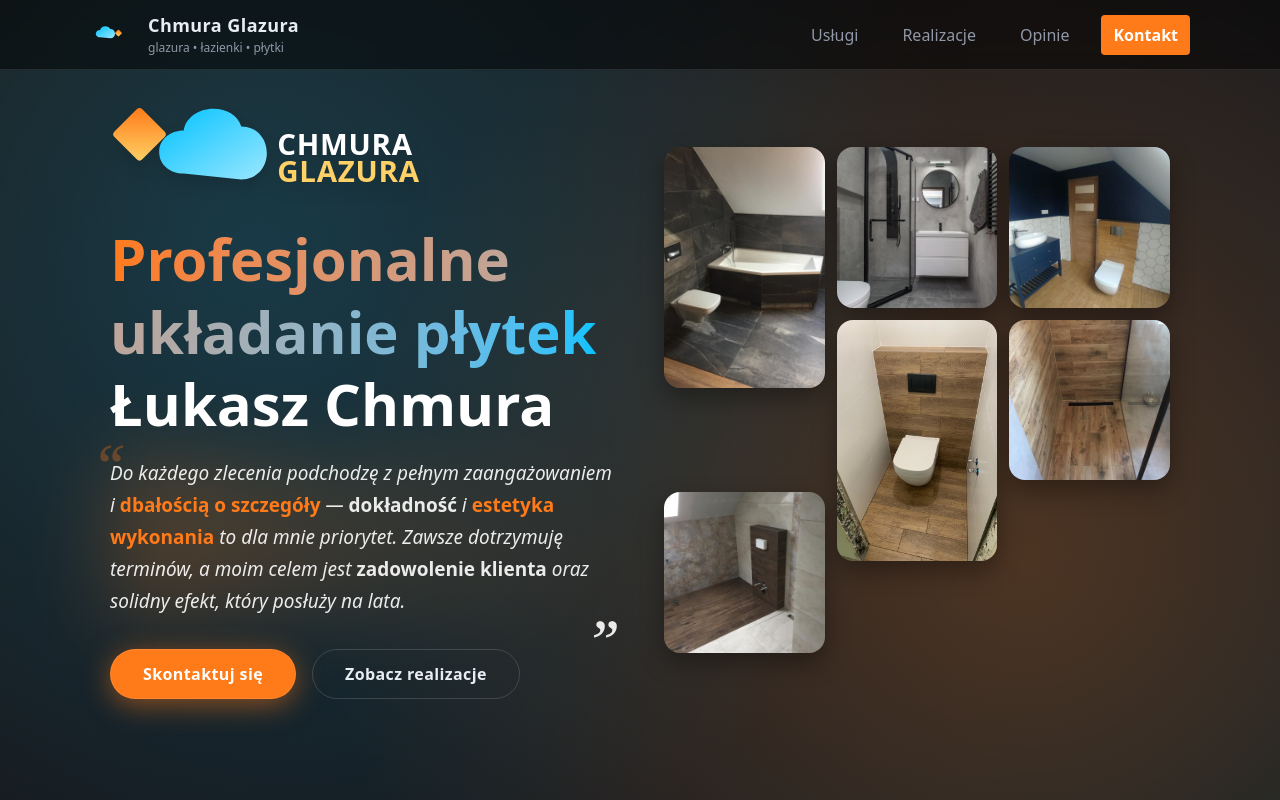
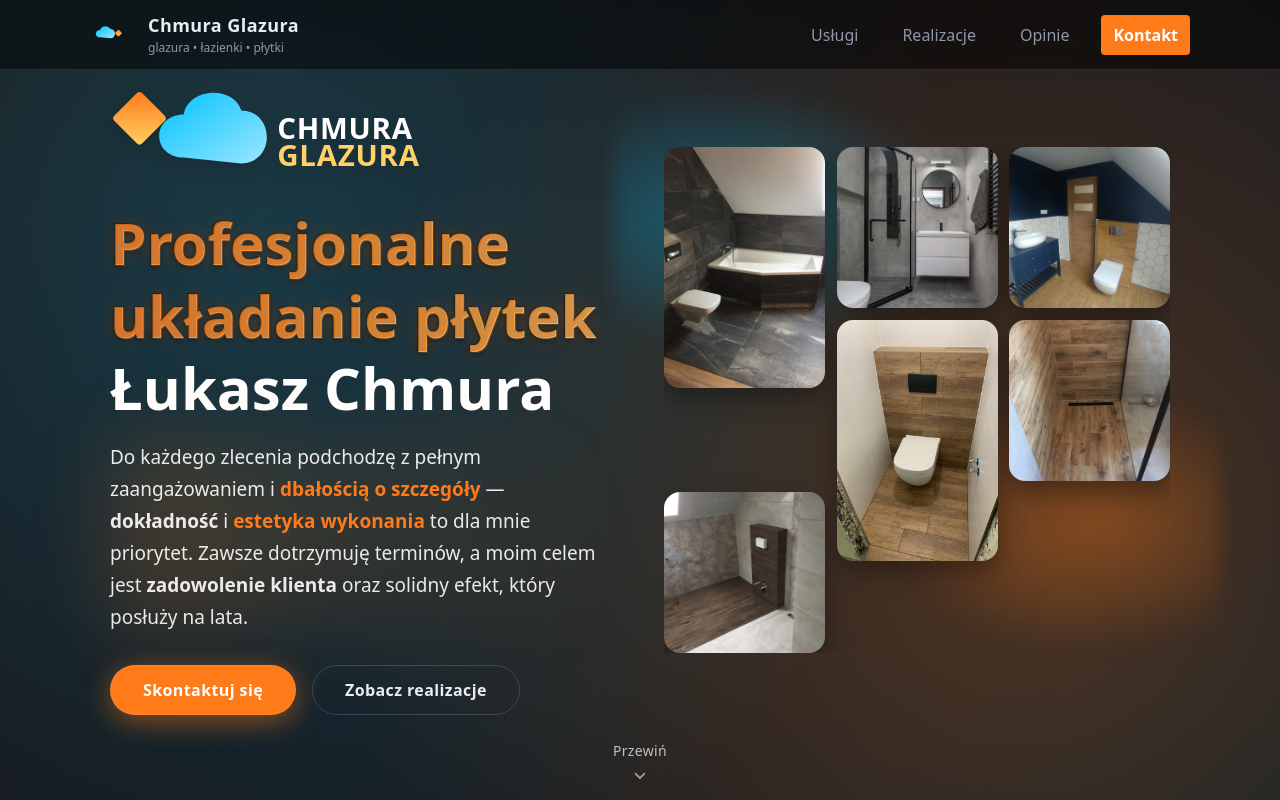
Before and after one commit to FullC0ntrol/chmura-glazura, a React (Vite) app: page / in a window 1280 px wide. Shown: the top 800 px of the page. Built offline with nearby package versions, Linux system fonts and the light colour scheme.

Commit message:
zmianaaa

```diff
--- a/src/components/Hero.jsx
+++ b/src/components/Hero.jsx
@@ -1,7 +1,7 @@
 import { useEffect } from "react";
 
 export default function Hero() {
-  // Ustawienie realnego viewportu (stabilne 100vh na mobile)
+  // Stabilne 100vh na mobile
   useEffect(() => {
     const setVH = () => {
       const vh = window.innerHeight;
@@ -24,8 +24,20 @@ export default function Hero() {
     <>
       <style>{`
         :root { --nav-h: 68px; }
-        @keyframes float { 0%,100% { transform: translateY(0) } 50% { transform: translateY(-24px) } }
-        @keyframes floatSm { 0%,100% { transform: translateY(0) } 50% { transform: translateY(-12px) } }
+
+        /* delikatne unoszenie logo (wyłączone przy reduced-motion) */
+        @keyframes float { 0%,100% { transform: translateY(0) } 50% { transform: translateY(-20px) } }
+        @keyframes floatSm { 0%,100% { transform: translateY(0) } 50% { transform: translateY(-10px) } }
+
+        /* wejście treści */
+        @keyframes riseIn { from { opacity: 0; transform: translateY(14px) } to { opacity: 1; transform: translateY(0) } }
+
+        /* pulsująca strzałka na dół */
+        @keyframes nudge { 0%,100% { transform: translateY(0) } 50% { transform: translateY(6px) } }
+
+        @media (prefers-reduced-motion: reduce) {
+          .anim-float, .anim-floatSm, .anim-rise, .scroll-cue { animation: none !important; }
+        }
       `}</style>
 
       <section
@@ -39,11 +51,11 @@ export default function Hero() {
         "
         aria-label="Chmura Glazura — profesjonalne układanie płytek"
       >
+        {/* overlay koloru */}
         <div className="pointer-events-none absolute -inset-px bg-gradient-to-br from-[rgba(255,122,24,0.06)] to-[rgba(0,194,255,0.08)]" />
 
         <div className="container relative z-10 grid grid-cols-1 md:grid-cols-2 gap-10 md:gap-12 items-center px-5">
-
-          {/* LEWA KOLUMNA — tekst + CTA */}
+          {/* LEWA KOLUMNA — copy + CTA */}
           <div className="text-center md:text-left">
             <img
               src="/logo-lockup.svg"
@@ -52,61 +64,56 @@ export default function Hero() {
                 w-[min(68%,280px)] sm:w-[min(70%,360px)] md:w-[min(70%,360px)]
                 mx-auto md:mx-0
                 mb-6 drop-shadow-xl
-                animate-[floatSm_6s_ease-in-out_infinite]
-                sm:animate-[float_6s_ease-in-out_infinite]
+                anim-floatSm sm:anim-float
+                [animation:floatSm_6s_ease-in-out_infinite] sm:[animation:float_6s_ease-in-out_infinite]
               "
               loading="eager"
             />
-
-            <h1 className="m-0 mb-4 text-[clamp(32px,5.6vw,58px)] font-extrabold leading-tight">
-              <span className="bg-gradient-to-r from-[var(--color-accent)] to-[var(--color-accent-2)] bg-clip-text text-transparent">
-                Profesjonalne układanie płytek
-              </span>
-              <br />
-              <span className="text-white">Łukasz Chmura</span>
-            </h1>
-<p
-  className="relative max-w-[700px] mx-auto md:mx-0 mb-8 text-[18px] sm:text-[19px] leading-8 text-white/90 italic"
->
-  {/* gradientowa poświata za tekstem */}
+<h1 className="m-0 mb-4 text-[clamp(32px,5.6vw,58px)] font-extrabold leading-tight relative">
   <span
-    className="absolute inset-0 -z-10 blur-2xl opacity-25 bg-gradient-to-r from-accent to-accent2"
-    aria-hidden="true"
-  ></span>
-
-  {/* duże dekoracyjne cudzysłowy */}
-  <span className="absolute -left-4 -top-2 text-[60px] text-accent/30 font-serif select-none">
-    “
+    className="
+      inline-block text-transparent bg-clip-text
+      bg-gradient-to-r from-[#ff7a18] via-[#ff8c1a] to-[#ffae42]
+      drop-shadow-[0_2px_3px_rgba(0,0,0,0.6)]
+    "
+    style={{
+      WebkitBackgroundClip: "text",
+      WebkitTextFillColor: "transparent",
+      textShadow:
+        "1px 1px 0 #fff2, -1px -1px 0 #0003, 0 0 15px rgba(255,122,24,0.25)",
+    }}
+  >
+    Profesjonalne układanie płytek
   </span>
-
-  Do każdego zlecenia podchodzę z pełnym zaangażowaniem i{" "}
-  <span className="text-accent font-semibold not-italic">
-    dbałością o szczegóły
-  </span>{" "}
-  — <span className="text-accent2 font-semibold not-italic">dokładność</span> i{" "}
-  <span className="text-accent font-semibold not-italic">estetyka wykonania</span>{" "}
-  to dla mnie priorytet.
-  Zawsze dotrzymuję terminów, a moim celem jest{" "}
-  <span className="text-accent2 font-semibold not-italic">
-    zadowolenie klienta
-  </span>{" "}
-  oraz solidny efekt, który posłuży na lata.
-
-  <span className="absolute right-0 -bottom-10 text-[60px] text-accent2/30 font-serif select-none">
-    ”
-  </span>
-</p>
+  <br />
+  <span className="text-white">Łukasz Chmura</span>
+</h1>
 
 
 
+            {/* AKAPIT z delikatnym podświetleniem + akcenty w kolorze */}
+            <p className="max-w-[700px] mx-auto md:mx-0 mb-8 text-[18px] sm:text-[19px] leading-8 text-white/90 relative anim-rise [animation:riseIn_.75s_.08s_ease-out_forwards] opacity-0">
+              <span
+                className="absolute inset-0 -z-10 blur-2xl opacity-20 bg-gradient-to-r from-accent to-accent2"
+                aria-hidden="true"
+              />
+              Do każdego zlecenia podchodzę z pełnym zaangażowaniem i{" "}
+              <span className="text-accent font-semibold">dbałością o szczegóły</span> —{" "}
+              <span className="text-accent2 font-semibold">dokładność</span> i{" "}
+              <span className="text-accent font-semibold">estetyka wykonania</span> to dla mnie
+              priorytet. Zawsze dotrzymuję terminów, a moim celem jest{" "}
+              <span className="text-accent2 font-semibold">zadowolenie klienta</span> oraz solidny
+              efekt, który posłuży na lata.
+            </p>
 
-            <div className="flex flex-col sm:flex-row gap-3 sm:gap-4 justify-center md:justify-start">
+            {/* CTA */}
+            <div className="flex flex-col sm:flex-row gap-3 sm:gap-4 justify-center md:justify-start anim-rise [animation:riseIn_.8s_.14s_ease-out_forwards] opacity-0">
               <a
                 href="#kontakt"
                 className="inline-block px-8 py-3 font-semibold tracking-wide text-white rounded-full
                            bg-[var(--color-accent)]
                            border border-white/10 shadow-[0_6px_28px_rgba(255,122,24,0.5)]
-                           transition will-change-transform hover:-translate-y-[3px]"
+                           transition will-change-transform hover:-translate-y-[3px] focus:outline-none focus-visible:ring-2 focus-visible:ring-accent/60"
               >
                 Skontaktuj się
               </a>
@@ -115,31 +122,36 @@ export default function Hero() {
                 className="inline-block px-8 py-3 font-semibold tracking-wide rounded-full
                            bg-transparent text-[var(--color-text)]
                            border border-white/15 hover:border-white/30
-                           transition will-change-transform hover:-translate-y-[3px]"
+                           transition will-change-transform hover:-translate-y-[3px] focus:outline-none focus-visible:ring-2 focus-visible:ring-accent2/60"
               >
                 Zobacz realizacje
               </a>
             </div>
           </div>
 
-          {/* PRAWA KOLUMNA — mozaika zdjęć */}
+          {/* PRAWA KOLUMNA — mozaika zdjęć z miękką maską na krawędziach */}
           <div className="relative md:justify-self-end w-full max-w-[560px] hidden mx-auto md:mx-0 md:block">
             <div className="ring-lights pointer-events-none" aria-hidden />
-
-            <div className="grid grid-cols-3 gap-3 perspective-900">
+            <div
+              className="
+                grid grid-cols-3 gap-3 perspective-900
+                [mask-image:radial-gradient(120%_100%_at_50%_50%,#000_70%,transparent_100%)]
+              "
+            >
               {[
                 "/images/lazienka1.jpg",
                 "/images/lazienka2.jpg",
                 "/images/lazienka3.jpg",
                 "/images/lazienka4.jpg",
                 "/images/lazienka5.jpg",
-                "/images/lazienka6.jpg"
+                "/images/lazienka6.jpg",
               ].map((src, i) => (
                 <div
                   key={src}
                   className={`
-                    tile group relative overflow-hidden rounded-xl2 shadow-[var(--shadow-card)]
+                    group relative overflow-hidden rounded-xl2 shadow-[var(--shadow-card)]
                     ${i % 3 === 0 ? "row-span-2" : ""}
+                    will-change-transform
                   `}
                   style={{ aspectRatio: i % 3 === 0 ? "2/3" : "1/1" }}
                 >
@@ -156,6 +168,18 @@ export default function Hero() {
             </div>
           </div>
         </div>
+
+        {/* scroll cue */}
+        <a
+          href="#uslugi"
+          className="scroll-cue absolute left-1/2 -translate-x-1/2 bottom-4 text-white/70 hover:text-white transition"
+          aria-label="Przejdź do sekcji Usługi"
+        >
+          <span className="inline-block text-sm tracking-wide">Przewiń</span>
+          <svg className="mx-auto mt-1 animate-[nudge_1.6s_ease-in-out_infinite]" width="18" height="18" viewBox="0 0 24 24" fill="none" aria-hidden>
+            <path d="M6 9l6 6 6-6" stroke="currentColor" strokeWidth="2" strokeLinecap="round" strokeLinejoin="round"/>
+          </svg>
+        </a>
       </section>
     </>
   );
--- a/src/components/LoadingPage.jsx
+++ b/src/components/LoadingPage.jsx
@@ -105,14 +105,14 @@ export default function LoadingPage({ visible = true, onFinish, minTimeMs = 600
         }
 
         /* Pomarańczowy kafelek (interaktywny, obrót wg --spin) */
-        .tile {
+        .loader-tile {
           position: absolute; inset: 0;
           display: grid; place-items: center;
           transform-style: preserve-3d;
           animation: spin var(--spin, 6s) linear infinite;
           will-change: transform;
         }
-        .tile::before {
+        .loader-tile::before {
           content: "";
           width: 54%;
           aspect-ratio: 1/1;
@@ -141,7 +141,7 @@ export default function LoadingPage({ visible = true, onFinish, minTimeMs = 600
 
         /* dostępność: tryb ograniczonego ruchu */
         @media (prefers-reduced-motion: reduce) {
-          .tile { animation: none; }
+          .loader-tile { animation: none; }
         }
         @keyframes spin {
           from { transform: rotate(0deg); }
@@ -151,7 +151,7 @@ export default function LoadingPage({ visible = true, onFinish, minTimeMs = 600
 
       <div className="logo-wrap" aria-label="Ładowanie…">
         <div className="glow" />
-        <div className="tile" />
+        <div className="loader-tile" />
         {/* Użyj swojego pliku logo — wcześniej miałeś /logo-lockup.svg.
             Jeśli chcesz użyć samego znaku: wrzuć go do /public/logo-mark.svg */}
         <img className="logo" src="/logo-lockup.svg" alt="Chmura Glazura — logo" />
--- a/src/index.css
+++ b/src/index.css
@@ -29,3 +29,22 @@ body { background: var(--color-bg); color: var(--color-text); font-family: ui-sa
 html {
   scroll-behavior: smooth;
 }
+/* miękkie światła za mozaiką (jeśli nie masz tej klasy) */
+.ring-lights::before,
+.ring-lights::after {
+  content: "";
+  position: absolute;
+  inset: -10%;
+  background:
+    radial-gradient(380px 220px at 20% 20%, rgba(0,194,255,0.18), transparent 60%),
+    radial-gradient(360px 220px at 80% 70%, rgba(255,122,24,0.18), transparent 60%);
+  filter: blur(10px);
+  z-index: -1;
+}
+
+/* połysk na hoverze kafelków */
+.shine {
+  background: radial-gradient(600px 200px at 20% -20%, rgba(255,255,255,0.25), transparent 60%),
+              radial-gradient(500px 220px at 120% 120%, rgba(255,122,24,0.18), transparent 60%);
+  mix-blend-mode: screen;
+}
```
